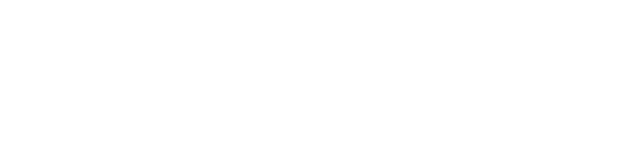
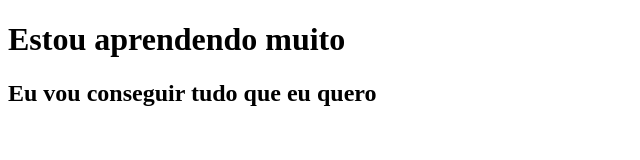
Before and after one commit to PedroTiso/c114, a plain HTML site: page index.html in a window 1280 px wide. Shown: the whole page, without its empty margins (0-640 px from the left). Drawn offline with Linux system fonts and the light colour scheme.

Commit message:
Adicionei um titulo, um h1 e um h2

```diff
--- a/index.html
+++ b/index.html
@@ -3,9 +3,11 @@
 <head>
     <meta charset="UTF-8">
     <meta name="viewport" content="width=device-width, initial-scale=1.0">
-    <title>Document</title>
+    <title>Titulo da principal</title>
 </head>
 <body>
+    <h1>Estou aprendendo muito</h1>
 
+    <h2>Eu vou conseguir tudo que eu quero</h2>
 </body>
 </html>
```
